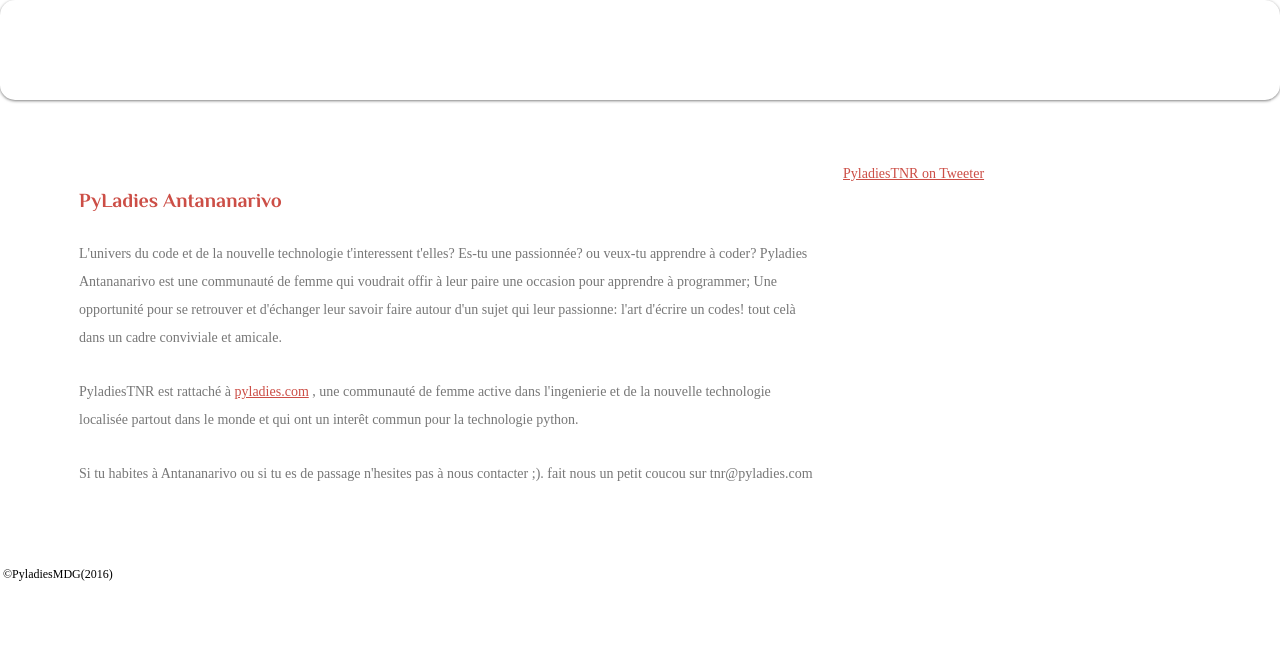
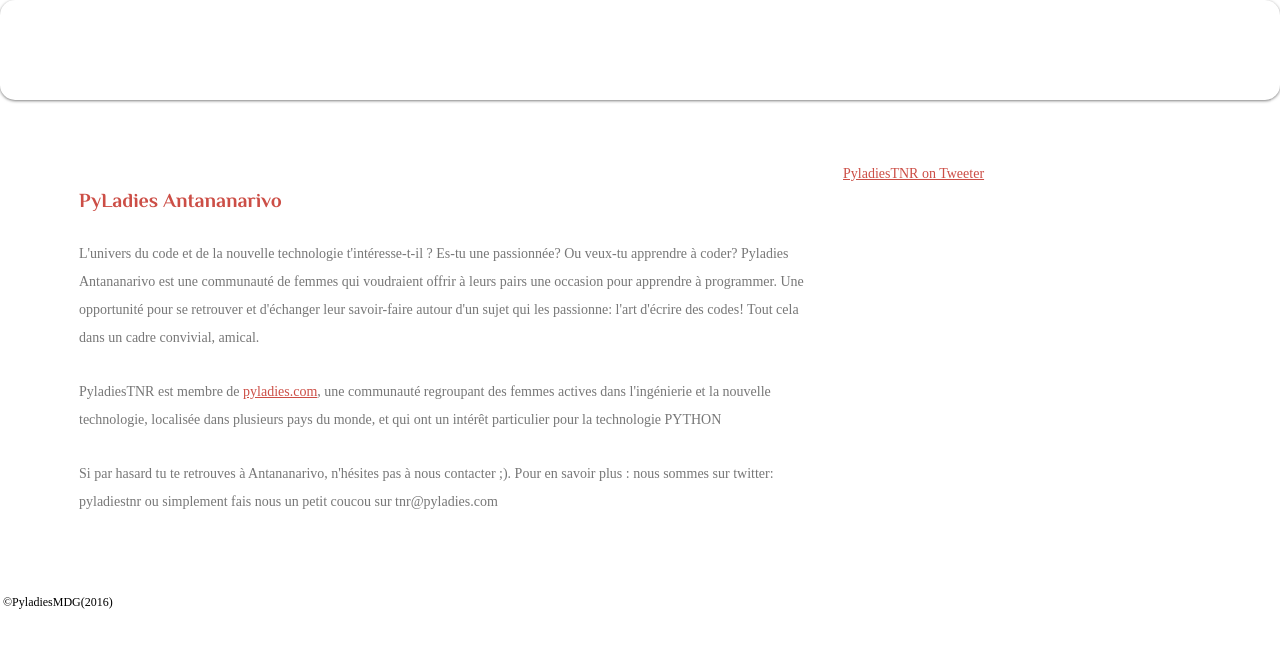
Before and after one commit to anjaniacatus/pyladiesmdg, a Flask app: page / in a window 1280 px wide. Shown: the top 648 px of the page. Run offline with Flask 2, Linux system fonts and the light colour scheme; some libraries are stand-ins or nearby versions; some web fonts are replaced.

Commit message:
home content released

```diff
--- a/templates/home.html
+++ b/templates/home.html
@@ -3,12 +3,10 @@
     <body>
         {% extends "templates.html" %}
         {% block content %}
-            <p> L'univers du code  et de la  nouvelle technologie t'interessent t'elles? Es-tu une passionnée? ou veux-tu  apprendre à coder?
-	  Pyladies Antananarivo est  une communauté de femme qui voudrait offir à leur paire une occasion pour apprendre à programmer;
-	  Une opportunité pour se retrouver  et d'échanger leur savoir faire autour d'un sujet qui leur passionne: l'art d'écrire un codes! tout celà dans un cadre conviviale et amicale.
-       </p>
-       <p> PyladiesTNR est rattaché à  <a href="http://www.pyladies.com">pyladies.com</a> , une communauté de  femme  active dans l'ingenierie et  de la nouvelle technologie localisée partout dans le monde et  qui ont un interêt commun pour la technologie python.</p>
-	<p>  Si tu habites à Antananarivo ou  si tu es de passage n'hesites pas à nous contacter ;). fait nous un petit coucou sur  tnr@pyladies.com </p>
+            <p> L'univers du code  et de la nouvelle technologie t'intéresse-t-il ? Es-tu une passionnée? Ou veux-tu apprendre à coder? Pyladies Antananarivo est une communauté de femmes qui voudraient offrir à leurs pairs une occasion pour apprendre à programmer. Une opportunité pour se retrouver et d'échanger leur savoir-faire autour d'un sujet qui les passionne: l'art d'écrire des codes! Tout cela dans un cadre convivial, amical.
+           </p>
+       <p> PyladiesTNR est  membre de  <a href="http://www.pyladies.com">pyladies.com</a>, une communauté regroupant des femmes actives dans l'ingénierie et la nouvelle technologie, localisée dans plusieurs pays du monde, et qui ont un intérêt particulier pour la technologie PYTHON </p>
+       <p>  Si par hasard tu te retrouves à Antananarivo, n'hésites pas à nous contacter ;). Pour en savoir plus : nous sommes sur twitter: pyladiestnr ou simplement fais nous un petit coucou sur tnr@pyladies.com </p>
 
         {% endblock %}
     </body>
```
